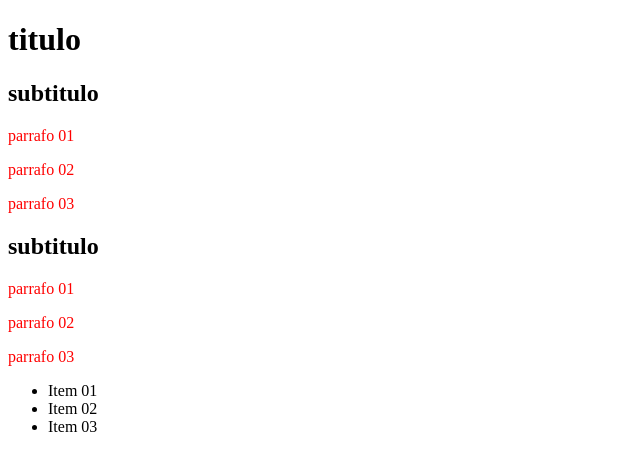
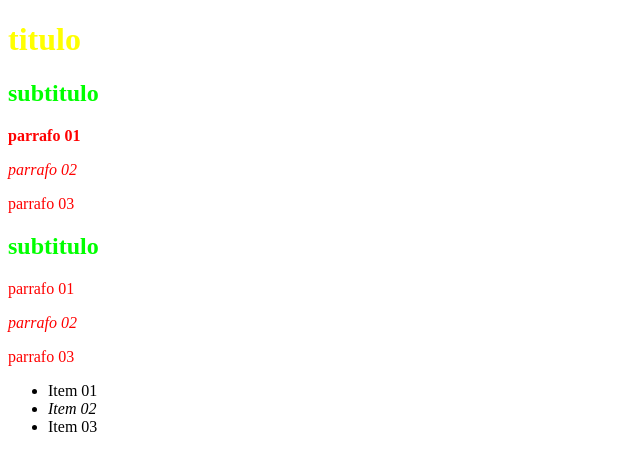
Before and after one commit to dibrandon/crispy, a plain HTML site: page index.html in a window 1280 px wide. Shown: the whole page, without its empty margins (0-640 px from the left). Drawn offline with Linux system fonts and the light colour scheme.

Commit message:
especifidad de selectores

```diff
--- a/index.html
+++ b/index.html
@@ -11,18 +11,18 @@
     <h1>titulo</h1>
 
     <h2>subtitulo</h2>
-    <p>parrafo 01</p>
-    <p>parrafo 02</p>
+    <p id="negrita">parrafo 01</p>
+    <p class="italica">parrafo 02</p>
     <p>parrafo 03</p>
 
     <h2>subtitulo</h2>
     <p>parrafo 01</p>
-    <p>parrafo 02</p>
+    <p class="italica">parrafo 02</p>
     <p>parrafo 03</p>
 
     <ul>
         <li>Item 01</li>
-        <li>Item 02</li>
+        <li class="italica">Item 02</li>
         <li>Item 03</li>
     </ul>
 
--- a/style/styles.css
+++ b/style/styles.css
@@ -6,13 +6,40 @@
 
 */
 
-selector {
+/* selector {
     propiedades: valor;
     propiedades: valor;
-}
+} */
+/*
+Selector universal (asterisco)
+*{
+    propiedades: valor;
+} */
 
 /* selector de etiqueta */
 
 p {
-    color: red;
+    color: #ff0000; /*abreviacion #f00*/
 }
+h1 {
+    color: yellow;
+}
+
+h2 {
+    color: rgb(0, 255, 0)
+}
+/*
+Selector de ID (#)*/
+#negrita {
+    font-weight: bold;
+}
+/*
+Selector de clase (.) */
+.italica {
+    font-style: italic;
+}
+
+/* Especificidad de los selectores (jerarquia)
+
+etiqueta<clase<id
+*/
```
